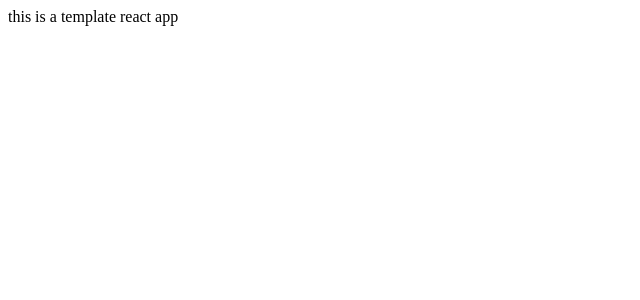
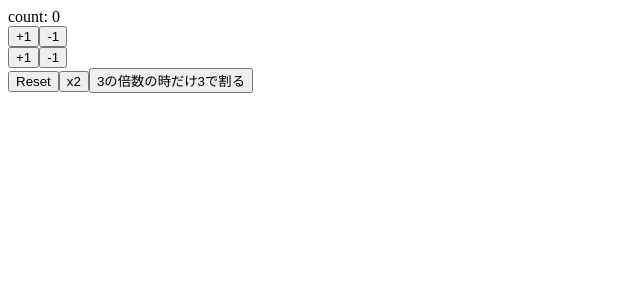
Before and after one commit to keishi0510fujii/practice_react_hooks, a React (Vite) app: page / in a window 1280 px wide. Shown: the top 300 px of the page, without its empty margins (0-640 px from the left). Built offline with nearby package versions, Linux system fonts and the light colour scheme.

Commit message:
practice first useState

```diff
--- a/src/App.tsx
+++ b/src/App.tsx
@@ -1,12 +1,43 @@
-import React from 'react'
+// eslint-disable-next-line no-use-before-define
+import React, { useState } from 'react';
 
+// eslint-disable-next-line @typescript-eslint/explicit-module-boundary-types
 const App = () => {
+  const [count, setCount] = useState(0);
 
+  const increment = () => setCount(count + 1);
+  const decrement = () => setCount(count - 1);
+  const increment2 = () => setCount((previousCount: number) => previousCount + 1);
+  const decrement2 = () => setCount((previousCount: number) => previousCount - 1);
+  const resetCount = () => setCount(0);
+  const double = () => setCount((previousCount: number) => previousCount * 2);
+  // eslint-disable-next-line max-len
+  const divideThree = () => setCount(
+    (prevCount: number) => (prevCount % 3 === 0 ? prevCount / 3 : prevCount),
+  );
   return (
-    <div>
-      this is a template react app
-    </div>
-  )
-}
+  // eslint-disable-next-line react/jsx-filename-extension
+    <>
+      <div>
+        count:
+        {' '}
+        {count}
+      </div>
+      <div>
+        <button type="button" onClick={increment}>+1</button>
+        <button type="button" onClick={decrement}>-1</button>
+      </div>
+      <div>
+        <button type="button" onClick={increment2}>+1</button>
+        <button type="button" onClick={decrement2}>-1</button>
+      </div>
+      <div>
+        <button type="button" onClick={resetCount}>Reset</button>
+        <button type="button" onClick={double}>x2</button>
+        <button type="button" onClick={divideThree}>3の倍数の時だけ3で割る</button>
+      </div>
+    </>
+  );
+};
 
-export default App
+export default App;
```
Also changed, not shown: package.json (+8 -0 lines), .eslintrc.json, 1 other file (tests, documents, lock files or other folders).
